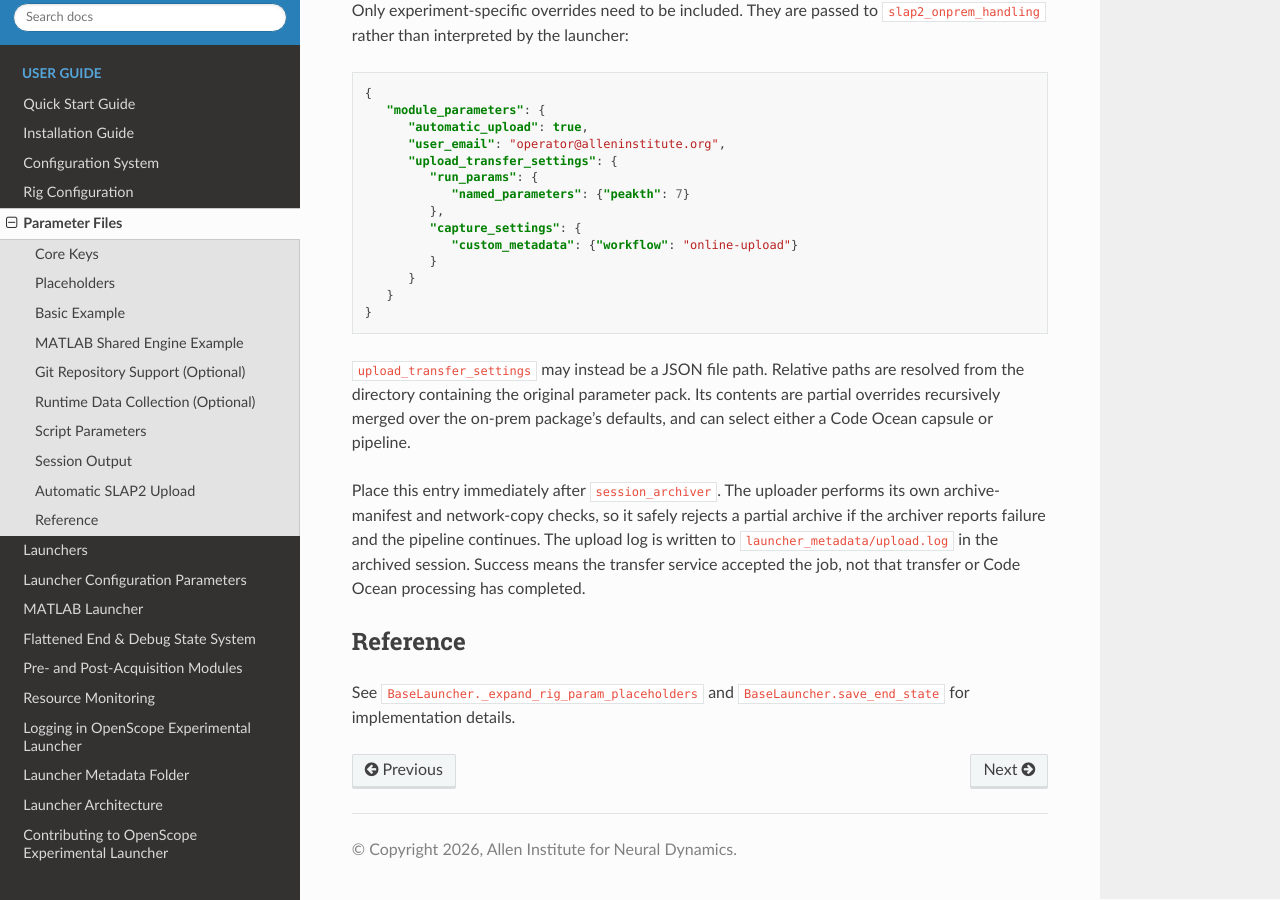
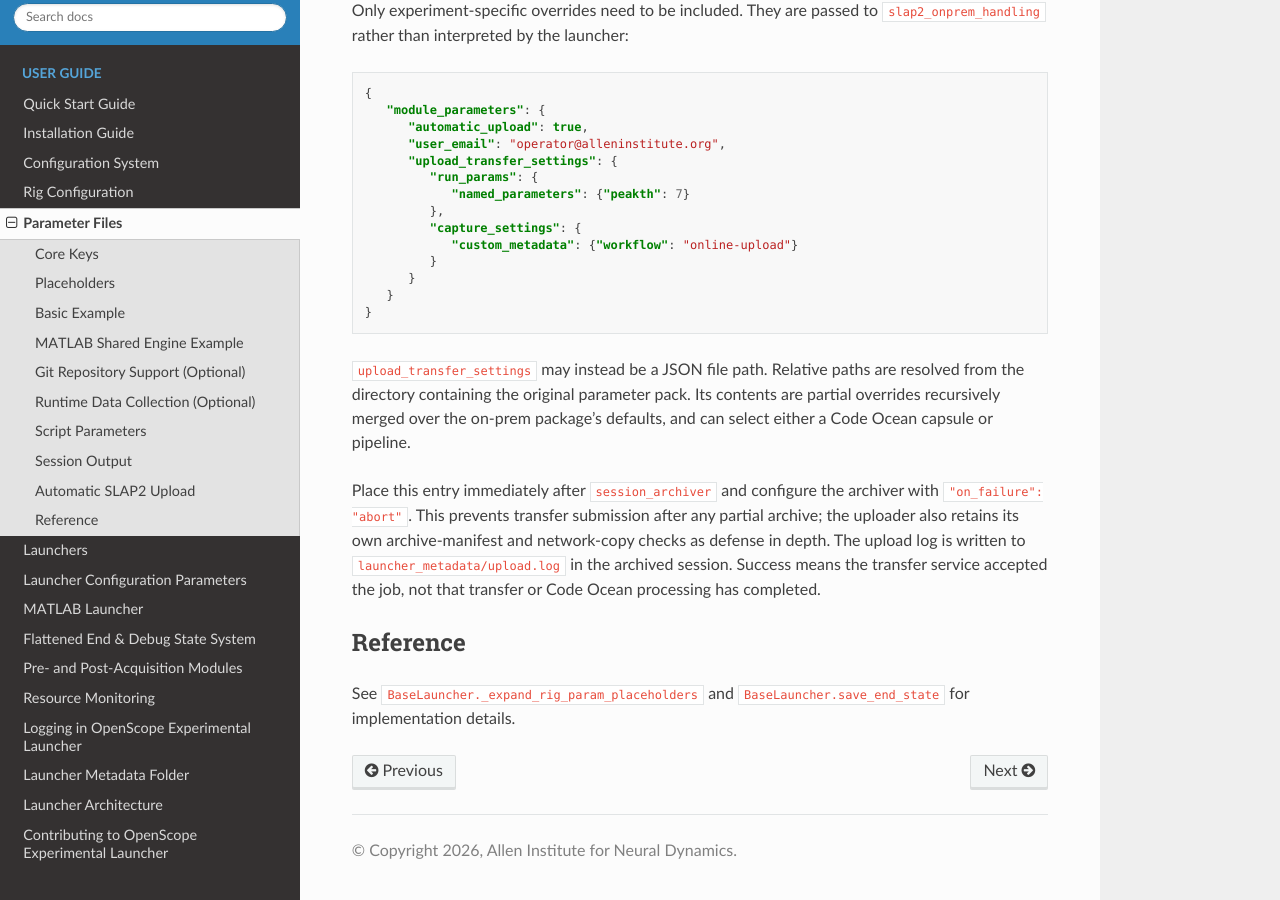
Before and after one commit to AllenNeuralDynamics/openscope-experimental-launcher, a Sphinx documentation site: the page built from docs/source/parameter_files.rst, in a window 1280 px wide and 900 px high, scrolled down 2824 px. Built offline with Sphinx 7.4.7 and the Read the Docs theme 3.1.0, drawn with Linux system fonts in a browser that asks for light colours.

Commit message:
Address SLAP2 upload failure handling

```diff
--- a/docs/source/parameter_files.rst
+++ b/docs/source/parameter_files.rst
@@ -155,12 +155,13 @@ are resolved from the directory containing the original parameter pack. Its
 contents are partial overrides recursively merged over the on-prem package's
 defaults, and can select either a Code Ocean capsule or pipeline.
 
-Place this entry immediately after ``session_archiver``. The uploader performs
-its own archive-manifest and network-copy checks, so it safely rejects a partial
-archive if the archiver reports failure and the pipeline continues. The upload
-log is written to ``launcher_metadata/upload.log`` in the archived session.
-Success means the transfer service accepted the job, not that transfer or Code
-Ocean processing has completed.
+Place this entry immediately after ``session_archiver`` and configure the
+archiver with ``"on_failure": "abort"``. This prevents transfer submission
+after any partial archive; the uploader also retains its own archive-manifest
+and network-copy checks as defense in depth. The upload log is written to
+``launcher_metadata/upload.log`` in the archived session. Success means the
+transfer service accepted the job, not that transfer or Code Ocean processing
+has completed.
 
 Reference
 ---------
```
Also changed, not shown: 4 other files.
